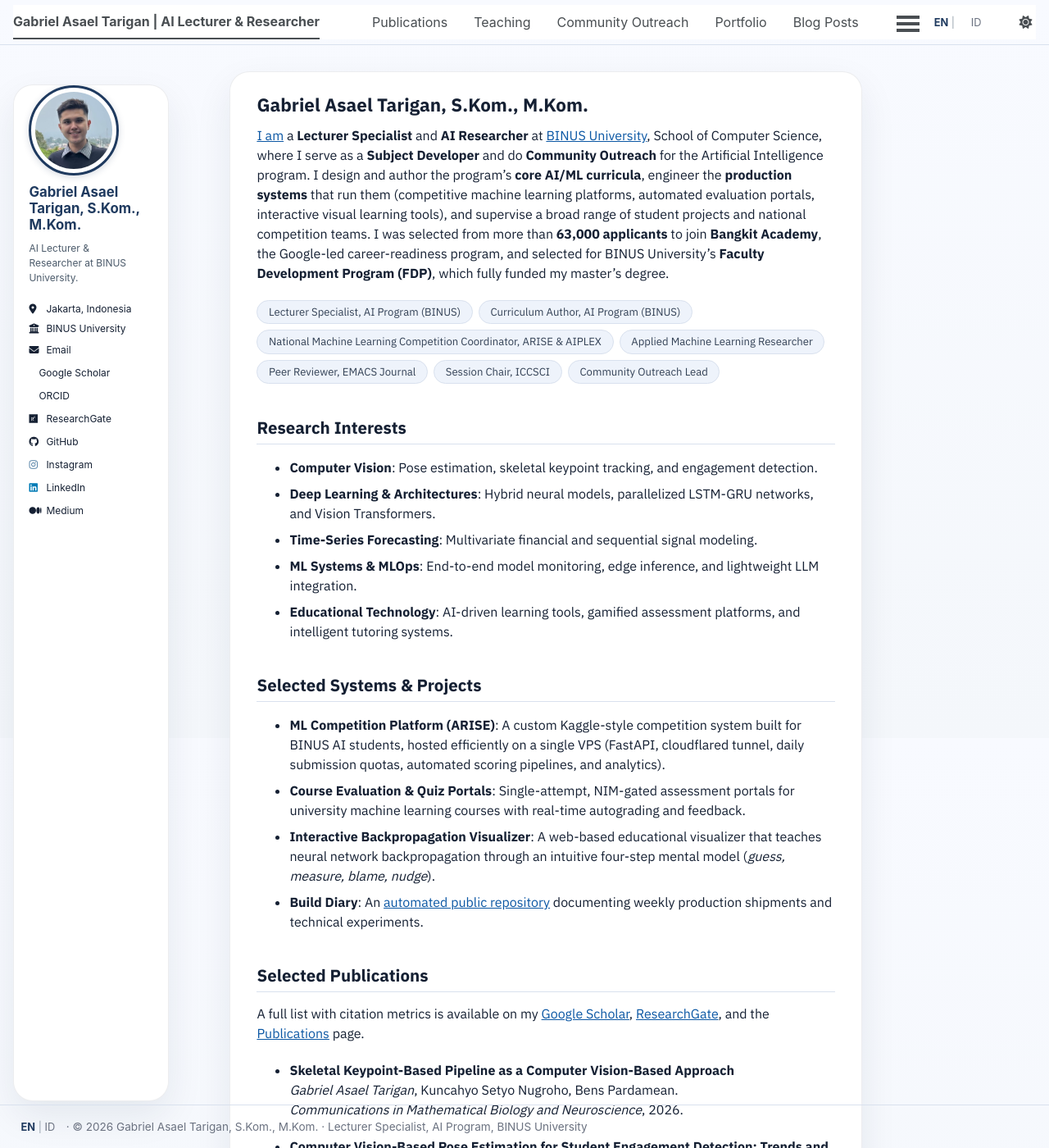
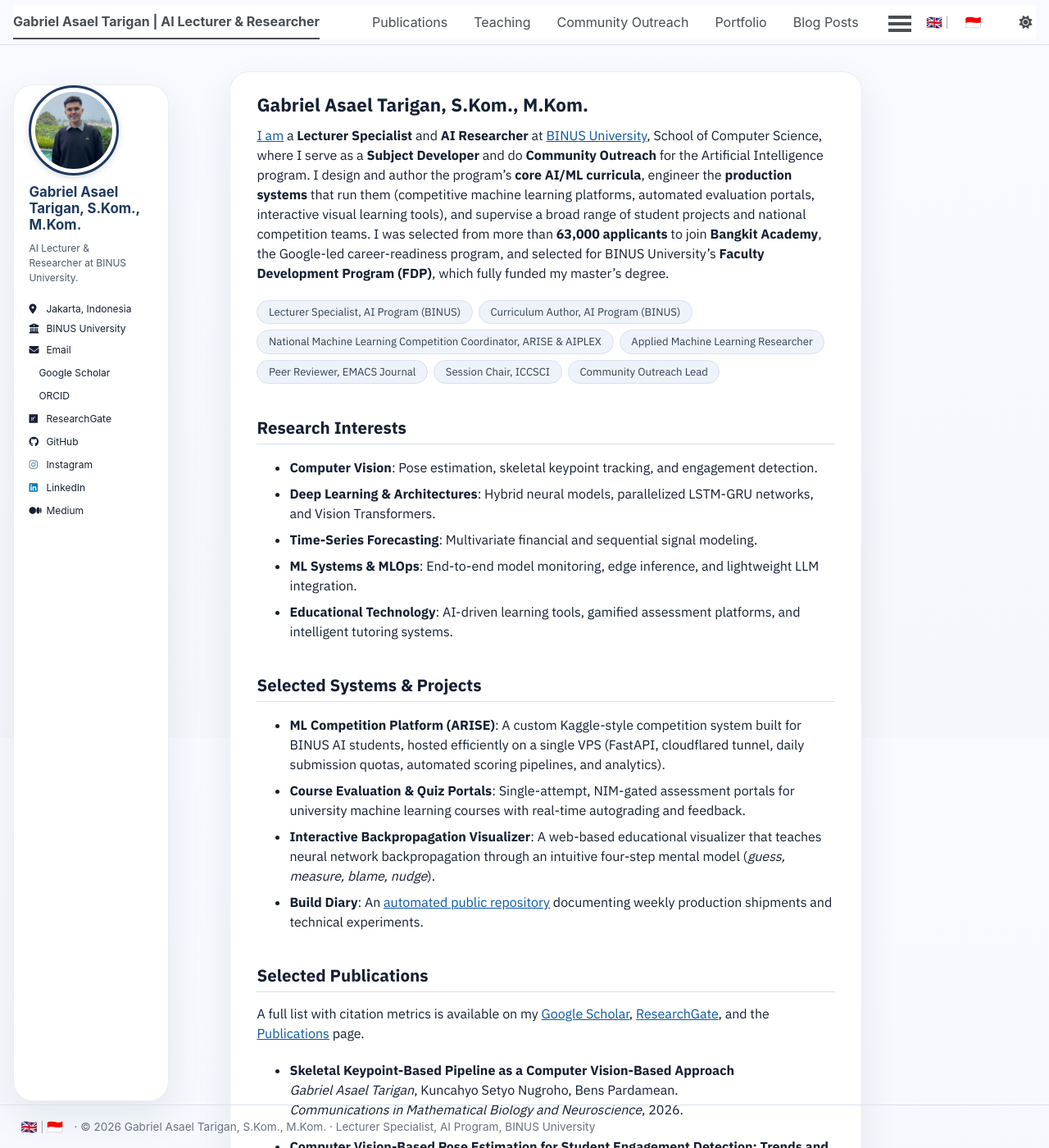
Before and after one commit to asaeltarigan/asaeltarigan.github.io, a Jekyll site: the page built from _pages/about.md, in a window 1280 px wide and 1400 px high. Shown: the whole window at 82% size. Built offline with Jekyll 4.4.1, drawn with Linux system fonts in a browser that asks for light colours; a style sheet for code colours, icons or effects is not loaded.

Commit message:
Revert avatar crop (restore original photo); flag language switcher; drop object-fit

```diff
--- a/_includes/footer.html
+++ b/_includes/footer.html
@@ -1,5 +1,5 @@
 <div class="page__footer-copyright">
-  <span class="lang-nav"><span class="lang-cur" lang="en">EN</span><span class="lang-sep"> | </span><a href="https://asaeltarigan.github.io/id/" hreflang="id" lang="id">ID</a></span> &middot;
+  <span class="lang-nav"><span class="lang-cur flag" lang="en" title="English">🇬🇧</span><span class="lang-sep"> | </span><a class="flag" href="https://asaeltarigan.github.io/id/" hreflang="id" lang="id" title="Bahasa Indonesia">🇮🇩</a></span> &middot;
   &copy; {{ site.time | date: '%Y' }} Gabriel Asael Tarigan, S.Kom., M.Kom. &middot; Lecturer Specialist, AI Program, BINUS University
 </div>
 <script>
--- a/_includes/head.html
+++ b/_includes/head.html
@@ -94,4 +94,4 @@
 <link rel="preconnect" href="https://fonts.gstatic.com" crossorigin>
 <link href="https://fonts.googleapis.com/css2?family=IBM+Plex+Sans:wght@400;500;600;700&display=swap" rel="stylesheet">
 <link rel="stylesheet" href="{{ base_path }}/assets/css/main.css">
-<link rel="stylesheet" href="{{ base_path }}/assets/css/custom.css?v=34">
+<link rel="stylesheet" href="{{ base_path }}/assets/css/custom.css?v=35">
--- a/_includes/masthead.html
+++ b/_includes/masthead.html
@@ -21,7 +21,7 @@
             <button aria-label="toggle menu"><span class="navicon"></span></button>
           </li>
           <li class="masthead__menu-item persist tail lang-nav">
-            <span class="lang-cur" lang="en">EN</span><span class="lang-sep"> | </span><a href="https://asaeltarigan.github.io/id/" hreflang="id" lang="id">ID</a>
+            <span class="lang-cur flag" lang="en" title="English">🇬🇧</span><span class="lang-sep"> | </span><a class="flag" href="https://asaeltarigan.github.io/id/" hreflang="id" lang="id" title="Bahasa Indonesia">🇮🇩</a>
           </li>
           <li id="theme-toggle" class="masthead__menu-item persist tail">
             <a role="button" aria-labelledby="theme-icon"><i id="theme-icon" class="fa-solid fa-sun" aria-hidden="true" title="toggle theme"></i></a>
--- a/assets/css/custom.css
+++ b/assets/css/custom.css
@@ -30,7 +30,6 @@ html[data-theme="dark"] {
   box-shadow: 0 2px 8px rgba(31, 58, 95, 0.18);
   width: 110px;
   height: 110px;
-  object-fit: cover;
 }
 
 /* Sidebar: theme JS forces position:fixed which overlaps the footer on short
@@ -277,6 +276,8 @@ html[data-theme="dark"] .taught-list li { color: #cbd5e1; border-left-color: #64
 
 /* Language switcher in masthead (EN | ID) */
 .lang-nav { font-size: 0.8rem; padding: 0 0.6rem; white-space: nowrap; }
+/* Flags instead of EN/ID text (8 Oct 2026) */
+.lang-nav .flag { font-size: 1.25em; line-height: 1; vertical-align: -0.08em; }
 .lang-nav .lang-cur { font-weight: 700; color: #1f3a5f; }
 .lang-nav .lang-sep { color: #9aa5b1; }
 .lang-nav a { color: #6b7280; display: inline-block; }
```
Also changed, not shown: images/profile.jpg.
